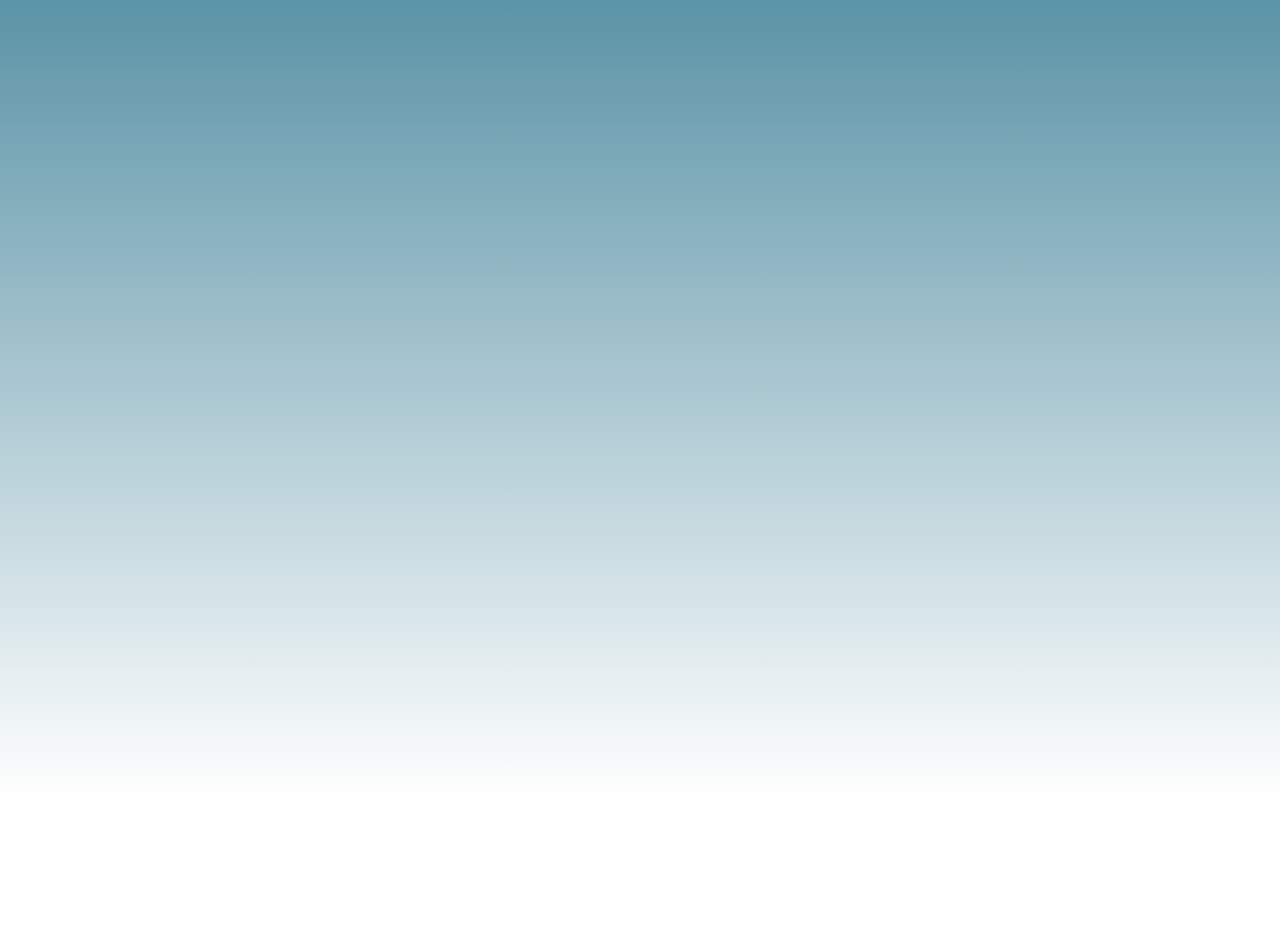
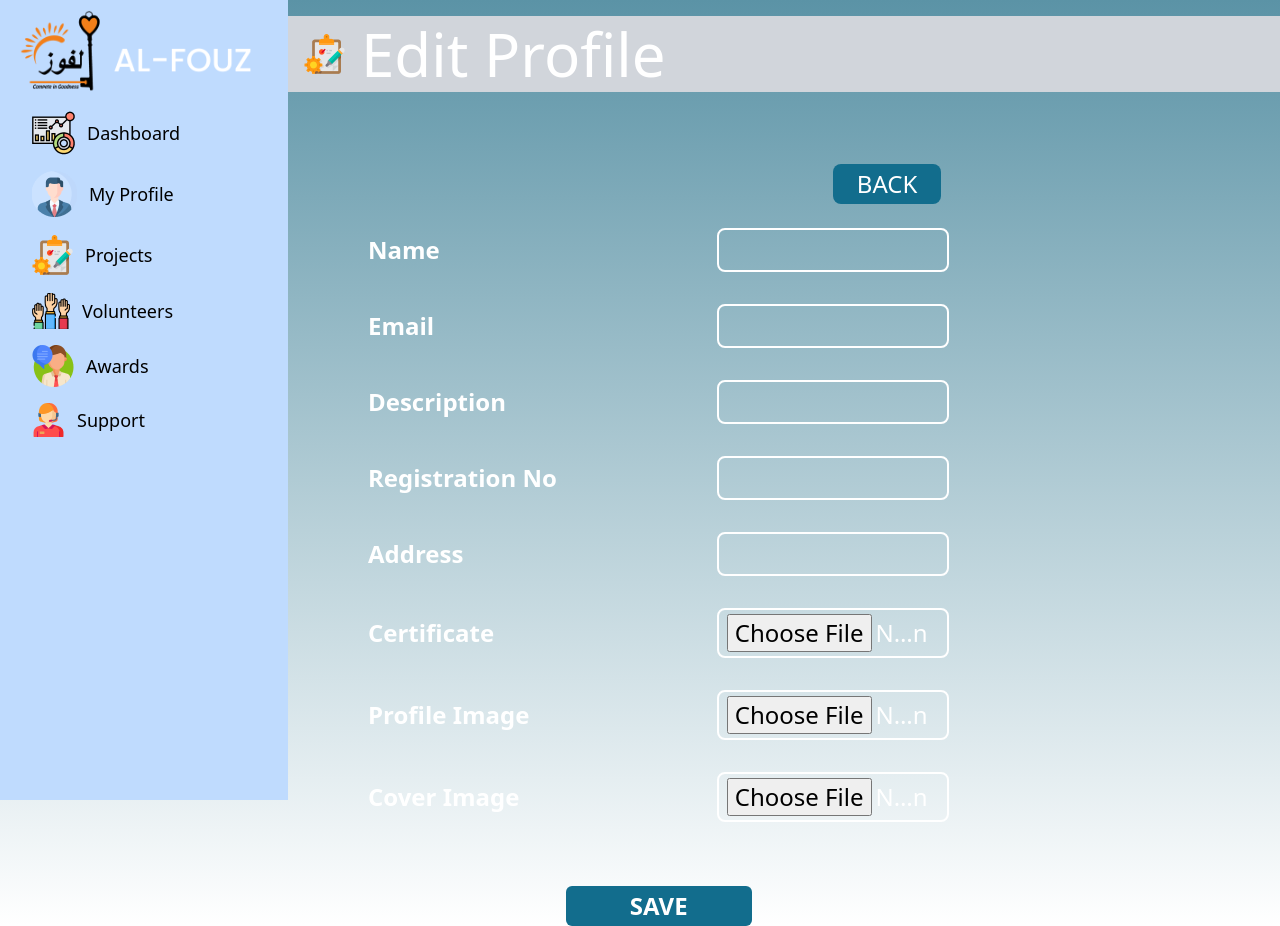
Before and after one commit to Arayanmemon/ngo-website, a React app: page /editprofile in a window 1280 px wide. Before the commit this address had no page. Before the commit the page ends 800 px from the top, so only its background shows below. Built offline with nearby package versions, Linux system fonts and the light colour scheme; the HTML template or start-up script is replaced by a standard one.

Commit message:
edit profile done

```diff
--- a/src/App.jsx
+++ b/src/App.jsx
@@ -1,39 +1,39 @@
-
 import { BrowserRouter, Routes, Route } from "react-router-dom";
 import Dashboard from "./pages/Dashboard";
 import Support from "./pages/Support";
 import Awards from "./pages/Awards";
-import ProfileInfo from "./pages/ProfileInfo";
+import NGOProfile from "./pages/NGOProfile";
 import Profile from "./pages/Profile";
 import Volunteers from "./pages/Volunteers";
 import YourProjects from "./pages/YourProjects";
 import AddProjects from "./pages/AddProjects";
+import EditProfile from "./pages/EditProfile";
 
 export default function App() {
-
-
   return (
     <div
       className="body min-h-[100vh]"
-      style={
-        {backgroundImage: "linear-gradient(rgba(91, 147, 166, 1), rgba(0, 0, 0, 0))"}
-      }
+      style={{
+        backgroundImage:
+          "linear-gradient(rgba(91, 147, 166, 1), rgba(0, 0, 0, 0))",
+      }}
     >
       <BrowserRouter>
-      <Routes>
-        <Route path="/" >
-        <Route index element={<Dashboard />} />
-          <Route path="/support" element={<Support/>}/>
-          <Route path="/awards" element={<Awards/>}/>
-          <Route path="/profile" element={<Profile/>}/>
-          <Route path="/profileinfo" element={<ProfileInfo/>}/>
-          <Route path="/volunteers" element={<Volunteers/>}/>
-          <Route path="/yourprojects" element={<YourProjects/>}/>
-          <Route path="/addprojects" element={<AddProjects/>}/>
+        <Routes>
+          <Route path="/">
+            <Route index element={<Dashboard />} />
+            <Route path="/support" element={<Support />} />
+            <Route path="/awards" element={<Awards />} />
+            <Route path="/profile" element={<Profile />} />
+            <Route path="/profileinfo" element={<NGOProfile />} />
+            <Route path="/volunteers" element={<Volunteers />} />
+            <Route path="/yourprojects" element={<YourProjects />} />
+            <Route path="/addprojects" element={<AddProjects />} />
+            <Route path="/editprofile" element={<EditProfile />} />
 
-        </Route>
-      </Routes>
-    </BrowserRouter>
+          </Route>
+        </Routes>
+      </BrowserRouter>
     </div>
   );
 }
--- a/src/components/Sidebar.jsx
+++ b/src/components/Sidebar.jsx
@@ -27,7 +27,7 @@ export default function ({ navRequired }) {
             <img src={appLogo} alt="" />
           </div>
           {/* Side BAR MENU CONTENTS */}
-          <div className="flex flex-row px-4  py-2 hover:bg-blue-400 text-lg items-center cursor-pointer  gap-3">
+          <div onClick={() => handleClick("/")} className="flex flex-row px-4  py-2 hover:bg-blue-400 text-lg items-center cursor-pointer  gap-3">
             <img src={dashBoardIcon} alt="" />
             <div>Dashboard</div>
           </div>
--- /dev/null
+++ b/src/pages/EditProfile.jsx
@@ -0,0 +1,104 @@
+import Sidebar from "../components/Sidebar";
+import clipboardIcon from "/icons/clipboard-icon.png";
+import React from "react";
+import { useNavigate } from "react-router-dom";
+
+export default function EditProfile() {
+  const navigate = useNavigate();
+  return (
+    <div className="flex flex-row">
+      <Sidebar />
+      <div className="w-full mt-4">
+        <div className="w-full items-center pl-4 text-6xl bg-gray-300 py-2 text-white flex ">
+          <img src={clipboardIcon} alt="" />{" "}
+          <h1 className="pl-4">Edit Profile</h1>
+        </div>
+
+        <div className="pl-20 w-4/6  mt-16 text-white">
+
+        <div className='float-right block my-2 '>
+              <button className='bg-[#126D8D] text-2xl px-6 py-1 mx-2 rounded-lg' onClick={() => {navigate("/profile")}}>BACK</button>
+
+            </div>
+            <br />
+            <br /><br />
+
+
+          <ul className="text-2xl">
+            <li className="flex justify-between items-center">
+              <h1 className="font-bold">Name</h1>
+              <input
+                type="text"
+                className="rounded-lg  text-2xl px-2 py-1 w-2/5 bg-transparent border-2 border-white"
+              />
+            </li>
+            <br />
+            <li className="flex justify-between items-center">
+              <h1 className="font-bold">Email</h1>
+              <input
+                type="text"
+                className="rounded-lg  text-2xl px-2 py-1 w-2/5 bg-transparent border-2 border-white"
+              />
+            </li>
+            <br />
+            <li className="flex justify-between items-center">
+              <h1 className="font-bold">Description</h1>
+              <input
+                type="text"
+                className="rounded-lg  text-2xl px-2 py-1 w-2/5 bg-transparent border-2 border-white"
+              />
+            </li>
+            <br />
+            <li className="flex justify-between items-center">
+              <h1 className="font-bold">Registration No</h1>
+              <input
+                type="text"
+                className="rounded-lg w-2/5  text-2xl px-2 py-1 bg-transparent border-2 border-white"
+              />
+            </li>
+            <br />
+            <li className="flex justify-between items-center">
+              <h1 className="font-bold">Address</h1>
+              <input
+                type="text"
+                className="rounded-lg w-2/5 text-2xl px-2 py-1 bg-transparent border-2 border-white"
+              />
+            </li>
+            <br />
+            <li className="flex justify-between items-center">
+              <h1 className="font-bold">Certificate</h1>
+              <input
+                type="file"
+                placeholder="Upload Certificate"
+                className="rounded-lg  text-2xl px-2 py-1 w-2/5 bg-transparent border-2 border-white"
+              />
+            </li>
+            <br />
+            <li className="flex justify-between items-center">
+              <h1 className="font-bold">Profile Image</h1>
+              <input
+                type="file"
+                className="rounded-lg  text-2xl px-2 py-1 w-2/5 bg-transparent border-2 border-white"
+              />
+            </li>
+            <br />
+            <li className="flex justify-between items-center">
+              <h1 className="font-bold">Cover Image</h1>
+              <input
+                type="file"
+                className="rounded-lg  text-2xl px-2 py-1 w-2/5 bg-transparent border-2 border-white"
+              />
+            </li>
+            <br />
+            <br />
+            <li className="flex justify-center">
+              <button className="text-white bg-[#126D8D] text-md font-bold px-16 rounded-md py-1">
+                SAVE
+              </button>
+            </li>
+          </ul>
+        </div>
+      </div>
+    </div>
+  );
+}
--- a/src/pages/Profile.jsx
+++ b/src/pages/Profile.jsx
@@ -1,8 +1,10 @@
 import React from 'react'
 import Sidebar from "../components/Sidebar";
 import profileIcon from "/icons/profile-icon.png";
+import { useNavigate } from 'react-router-dom';
 
 export default function Profile() {
+  const navigate = useNavigate();
   return (
     <div>
       <div className="flex flex-row">
@@ -14,7 +16,7 @@ export default function Profile() {
           <div className='flex flex-col justify-between text-white mx-auto  gap-3'>
 
             <div className='self-end my-2'>
-              <button className='bg-slate-800 px-6 py-1 mx-2 rounded-lg'>EDIT</button>
+              <button className='bg-slate-800 px-6 py-1 mx-2 rounded-lg' onClick={() => {navigate("/editprofile")}}>EDIT</button>
               <button className='bg-slate-800 px-2 py-1 mx-2 rounded-lg'>VIEW PROFILE</button>
             </div>
             <div className='text-xl hidden'>
```
Also changed, not shown: src/pages/NGOProfile.jsx (renamed from src/pages/ProfileInfo.jsx).
